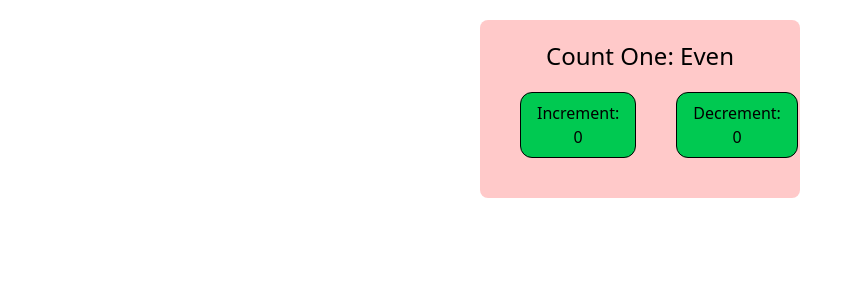
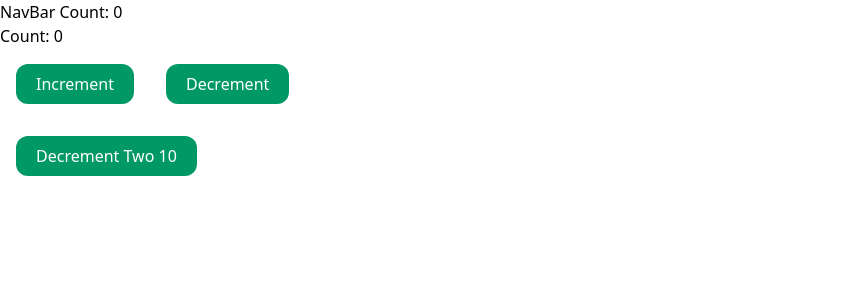
Before and after one commit to thezuraiz/my-react-learning, a React (Vite) app: page / in a window 1280 px wide. Shown: the top 300 px of the page, without its empty margins (0-862 px from the left). Built offline with nearby package versions, Linux system fonts and the light colour scheme.

Commit message:
Learn UseCallBack Hook

```diff
--- /dev/null
+++ b/src/component/NavBar.jsx
@@ -0,0 +1,8 @@
+import { memo } from "react";
+// eslint-disable-next-line react/prop-types
+const NavBar = ({ increment }) => {
+  console.log("Nav Rendered ");
+  return <div>NavBar {increment()}</div>;
+};
+
+export default memo(NavBar);
--- /dev/null
+++ b/src/hooks/useCallBackHook.jsx
@@ -0,0 +1,44 @@
+import { useCallback, useState } from "react";
+import NavBar from "../component/NavBar";
+
+const UseCallBackHook = () => {
+  const [count, setCount] = useState(0);
+  const [counttwo, setCountTwo] = useState(10);
+  const increment = useCallback(() => {
+    return "Count: " + count;
+  }, [
+    counttwo, // If I un comment countTwo! It will rerender
+  ]);
+  return (
+    <div>
+      {/* The NavBar component is memoized and will only re-render when its props change */}
+      {/* <NavBar abc={123} /> */}
+      {/* But know Function is rerendering! */}
+      <NavBar increment={increment} />
+      {/* Now its not rerender due to useCallBack it memorize it */}
+      <h3>Count: {count}</h3>
+      <div>
+        <button
+          className="px-5 py-2 bg-emerald-600 rounded-xl m-4 text-white cursor-pointer"
+          onClick={() => setCount((e) => e + 1)}
+        >
+          Increment
+        </button>
+        <button
+          className="px-5 py-2 bg-emerald-600 rounded-xl m-4 text-white cursor-pointer"
+          onClick={() => setCount((e) => e - 1)}
+        >
+          Decrement
+        </button>
+      </div>
+      <button
+        className="px-5 py-2 bg-emerald-600 rounded-xl m-4 text-white cursor-pointer"
+        onClick={() => setCountTwo((e) => e - 1)}
+      >
+        Decrement Two {counttwo}
+      </button>
+    </div>
+  );
+};
+
+export default UseCallBackHook;
--- a/src/main.jsx
+++ b/src/main.jsx
@@ -6,12 +6,14 @@ import { BrowserRouter } from "react-router-dom";
 // import UseEffectComponent from "./props/useEffect";
 // import UseContextHook from "./hooks/useContext";
 // import UseReducerHook from "./hooks/useReducer";
-import UseMemoHook from "./hooks/useMemoHook";
+// import UseMemoHook from "./hooks/useMemoHook";
+import UseCallBackHook from "./hooks/useCallBackHook";
 
 createRoot(document.getElementById("root")).render(
   <StrictMode>
     <BrowserRouter>
-      <UseMemoHook />
+      <UseCallBackHook />
+      {/* <UseMemoHook /> */}
       {/* <UseReducerHook /> */}
       {/* <UseContextHook /> */}
       {/* <UseEffectComponent /> */}
```
